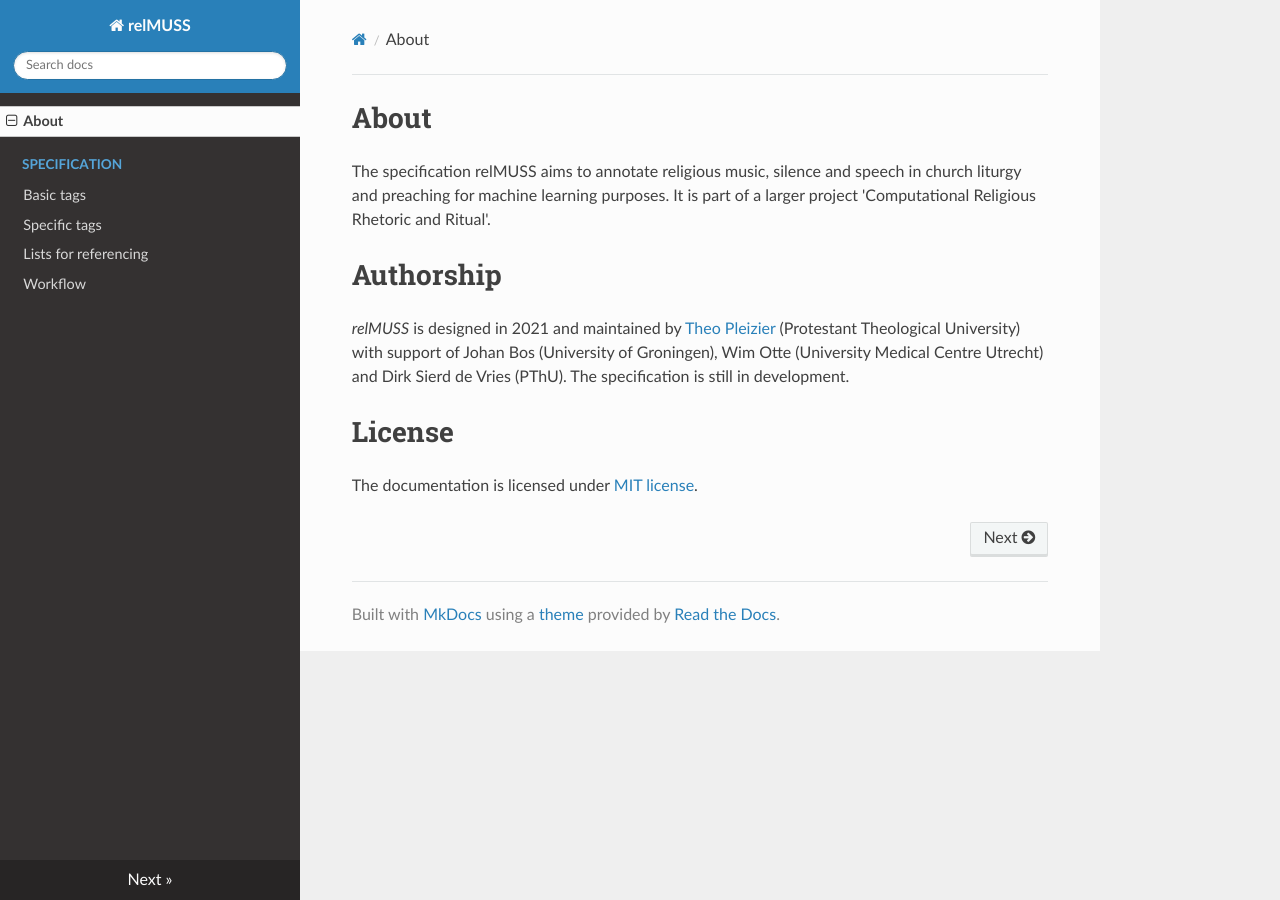
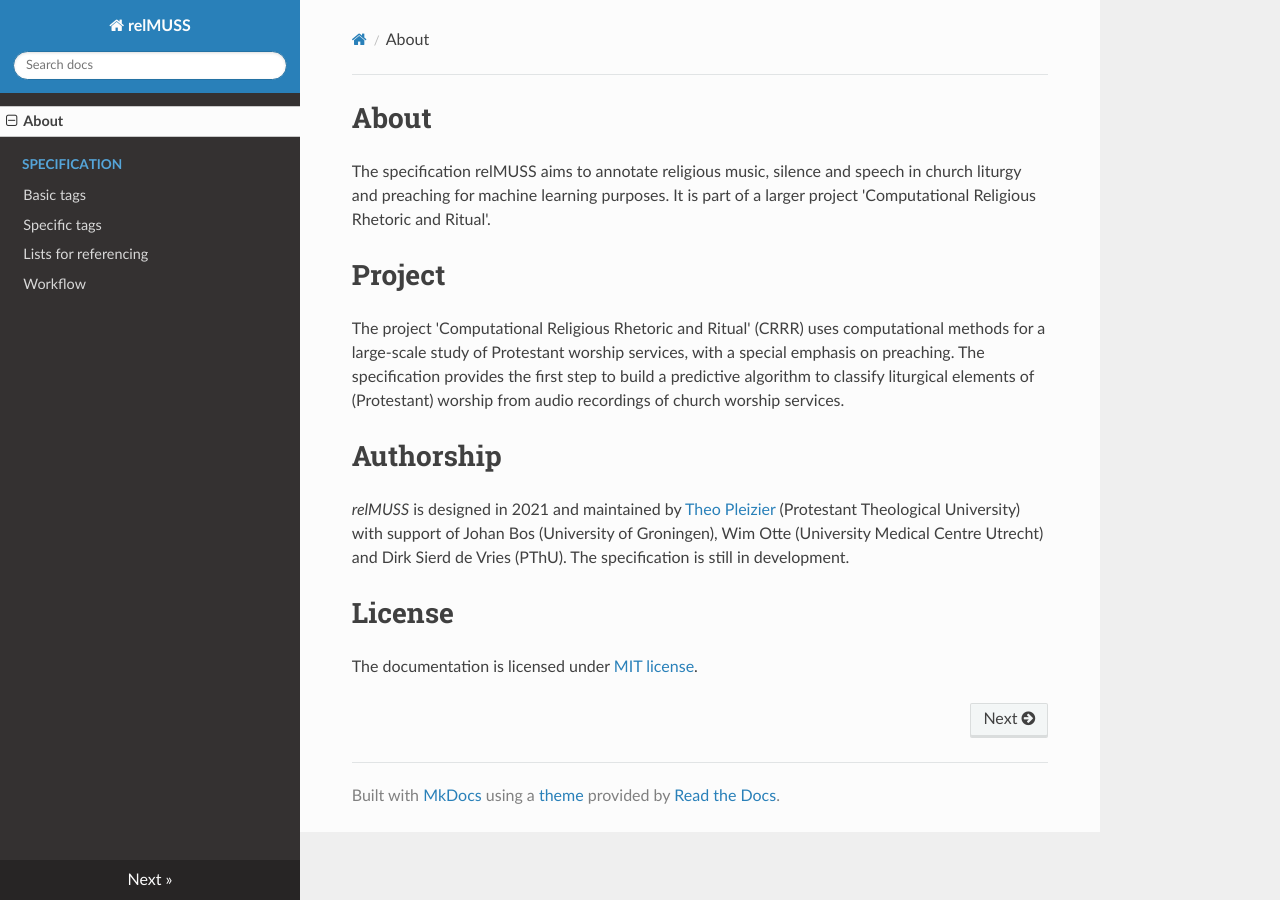
Before and after one commit to ttjpleizier/relmuss-specification, an MkDocs documentation site: the page built from docs/index.md, in a window 1280 px wide. Built offline with MkDocs 1.6.1, drawn with Linux system fonts in a browser that asks for light colours; nearby versions of some CDN libraries.

Commit message:
Update index.md

```diff
--- a/docs/index.md
+++ b/docs/index.md
@@ -1,5 +1,8 @@
 # About
 The specification relMUSS aims to annotate religious music, silence and speech in church liturgy and preaching for machine learning purposes. It is part of a larger project 'Computational Religious Rhetoric and Ritual'.
+
+# Project
+The project 'Computational Religious Rhetoric and Ritual' (CRRR) uses computational methods for a large-scale study of Protestant worship services, with a special emphasis on preaching. The specification provides the first step to build a predictive algorithm to classify liturgical elements of (Protestant) worship from audio recordings of church worship services.
 
 # Authorship
 *relMUSS* is designed in 2021 and maintained by [Theo Pleizier](https://www.pthu.nl/over-pthu/organisatie/medewerkers/t.t.j.pleizier/) (Protestant Theological University) with support of Johan Bos (University of Groningen), Wim Otte (University Medical Centre Utrecht) and Dirk Sierd de Vries (PThU). The specification is still in development.
```
